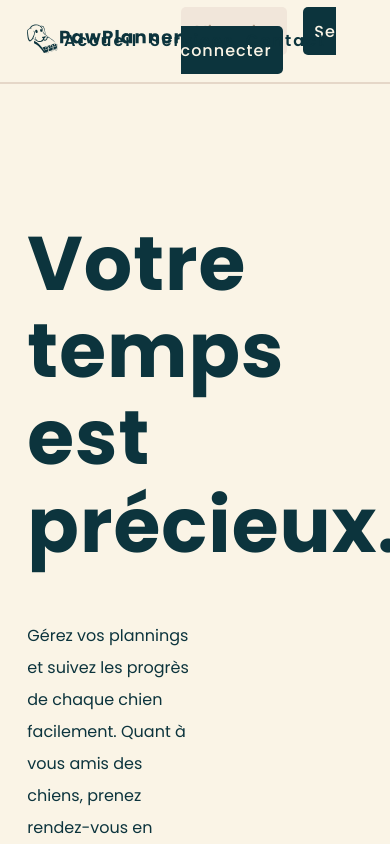
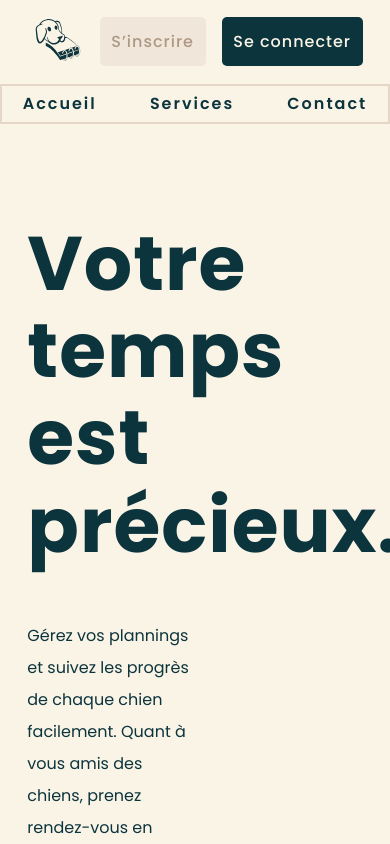
Before and after one commit to WildCodeSchool/cdajs-2405-projet-la-meute, a React (Vite) app in the folder client/: page / in a window 390 px wide. Shown: the top 844 px of the page. Built offline with nearby package versions, Linux system fonts and the light colour scheme.

Commit message:
wip responsive header welcome page

```diff
--- a/client/src/layouts/WelcomePage/Header.scss
+++ b/client/src/layouts/WelcomePage/Header.scss
@@ -1,13 +1,14 @@
 @import "@style";
+
+$welcomePageHeaderHeight: 10vh;
 
 .welcomepage__header--all {
     position: fixed;
     z-index: 9000;
+    display: flex;
     width: 100%;
-    top: 0;
     background-color: $background-color;
-    height: 10vh;
-    display: flex;
+    height: $welcomePageHeaderHeight;
     flex-direction: row;
     justify-content: space-between;
     align-items: center;
@@ -21,7 +22,11 @@
 
 .welcomepage__header--links {
     position: fixed;
+    z-index: 9001;
     display: flex;
+    height: $welcomePageHeaderHeight;
+    align-items: center;
+
     column-gap: 3vw;
     justify-content: space-between;
     left: 50%;
@@ -81,3 +86,22 @@
     margin-block-start: $welcomePageHeaderHeight;
     height: calc(100vh - #{$welcomePageHeaderHeight}); // #{} shows the calculation in developer tools
 }
+
+@media screen and (max-width: $mobile) {
+    .welcomepage {
+        &__header {
+            &--all {
+                width: 100%;
+                border: none;
+            }
+            &--links {
+                width: 100%;
+                justify-content: space-around;
+                margin-block-start: $welcomePageHeaderHeight;
+                border: 2px solid $beige-300;
+                height: fit-content;
+                padding-block: 1vh;
+            }
+        }
+    }
+}
--- a/client/src/layouts/WelcomePage/Header.tsx
+++ b/client/src/layouts/WelcomePage/Header.tsx
@@ -1,5 +1,6 @@
 import "./Header.scss";
-import Logo from "@/assets/logo/night-blue/symbol-aside/logo-pawplanner-symbol-aside-night-blue.svg";
+import LogoDesktop from "@/assets/logo/night-blue/symbol-aside/logo-pawplanner-symbol-aside-night-blue.svg";
+import LogoMobile from "@/assets/logo/night-blue/symbol/logo-pawplanner-symbol-night-blue.svg";
 
 function Header() {
 	return (
@@ -7,16 +8,16 @@ function Header() {
 			<header className="welcomepage__header--all">
 				<a className="welcomepage__header--logo" href="/">
 					<img
-						src={Logo}
-						className="welcomepage__header--logo"
+						src={LogoDesktop}
+						className="welcomepage__header--logo hidden__mobile"
+						alt="Logo Paw Planner"
+					/>
+					<img
+						src={LogoMobile}
+						className="welcomepage__header--logo hidden__desktop"
 						alt="Logo Paw Planner"
 					/>
 				</a>
-				<div className="welcomepage__header--links">
-					<a href="/">Accueil</a>
-					<a href="/services">Services</a>
-					<a href="/contact">Contact</a>
-				</div>
 				<div>
 					<a href="/registration" className="welcomepage__header--button-sign">
 						S’inscrire
@@ -26,6 +27,13 @@ function Header() {
 					</a>
 				</div>
 			</header>
+			<nav>
+				<div className="welcomepage__header--links ">
+					<a href="/">Accueil</a>
+					<a href="/services">Services</a>
+					<a href="/contact">Contact</a>
+				</div>
+			</nav>
 		</>
 	);
 }
```
